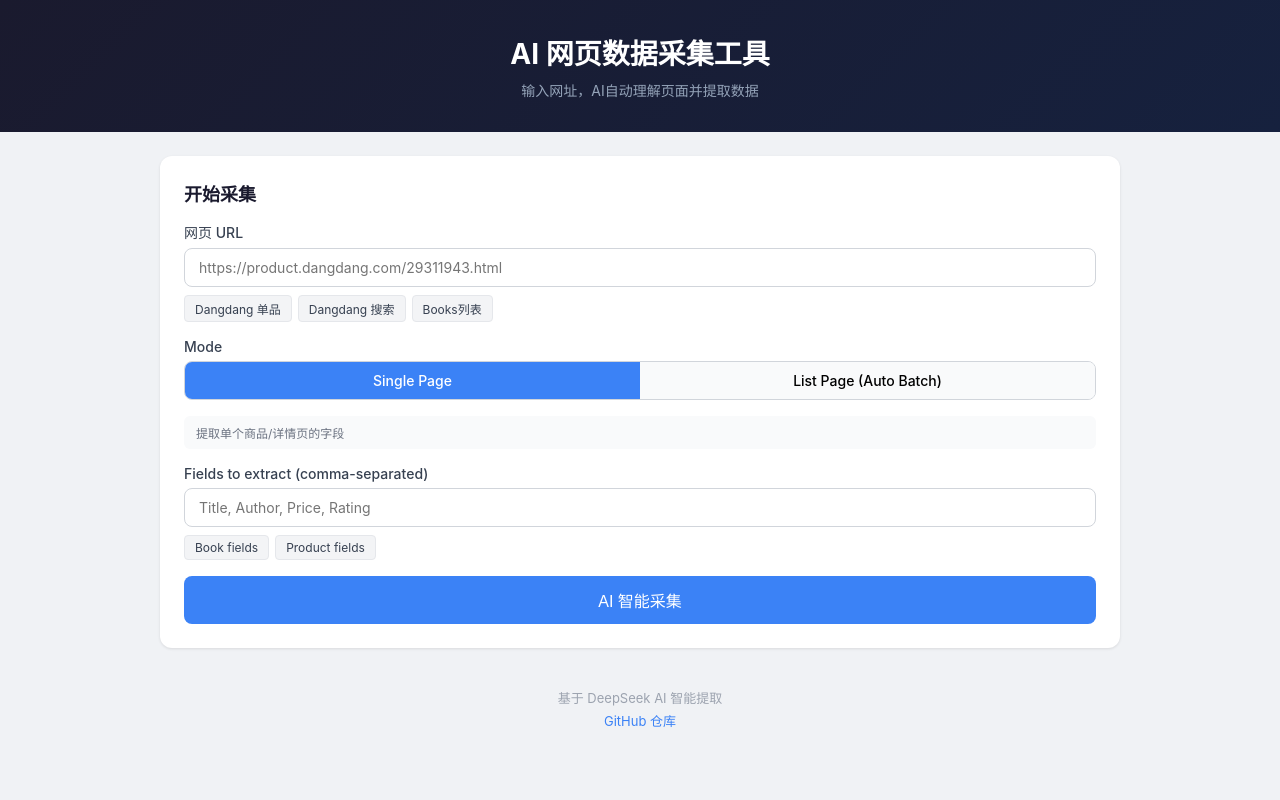
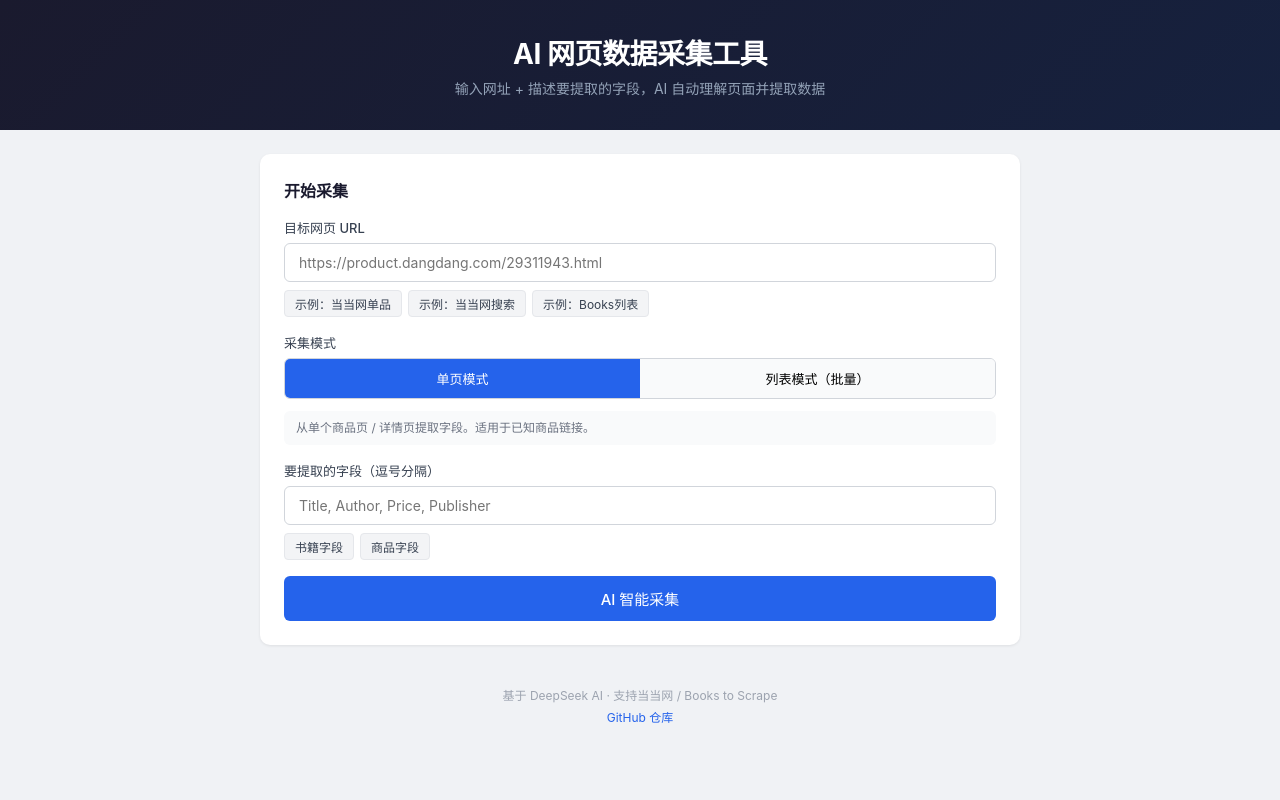
Before and after one commit to 1161135/web-scraper-tool, a Flask app: page / in a window 1280 px wide. Run offline with Flask 3, Linux system fonts and the light colour scheme.

Commit message:
refactor: 统一当当网平台

```diff
--- a/app.py
+++ b/app.py
@@ -3,20 +3,20 @@
 
 import sys
 import os
-from pathlib import Path
+import time
 
 from dotenv import load_dotenv
 from flask import Flask, render_template, request, jsonify
 
 load_dotenv()
 
-# Ensure we can import scraper modules
 sys.path.insert(0, os.path.dirname(__file__))
 
 from scraper.browser import get_page_text
 from scraper.extractor import extract_fields
-from scraper.storage import save_all
-from scraper.reporter import save_html
+from scraper.storage import save_all, save_batch
+from scraper.reporter import save_html, save_batch_html
+from scraper.scout import find_item_urls
 
 app = Flask(__name__)
 
@@ -27,10 +27,12 @@ def index():
     error = None
     url = ""
     fields = ""
+    mode = "single"
 
     if request.method == "POST":
         url = request.form.get("url", "").strip()
         fields_raw = request.form.get("fields", "").strip()
+        mode = request.form.get("mode", "single")
 
         if not url:
             error = "请输入要采集的网页URL"
@@ -41,39 +43,75 @@ def index():
             fields = ", ".join(field_list)
 
             try:
-                # Step 1: Fetch page
-                page_data = get_page_text(url)
-
-                # Step 2: AI extraction
-                extracted = extract_fields(page_data["text"], field_list)
-
-                # Step 3: Save data
-                saved = save_all(extracted, url, "both")
-
-                # Step 4: Generate HTML report
-                out_dir = os.path.dirname(next(iter(saved.values())))
-                html_path = save_html(extracted, url, field_list, out_dir)
-                saved["html"] = html_path
-
-                result = {
-                    "title": page_data["title"],
-                    "url": url,
-                    "data": extracted,
-                    "files": {fmt: os.path.abspath(p) for fmt, p in saved.items()},
-                }
-
+                if mode == "auto":
+                    result = _run_auto_web(url, field_list)
+                else:
+                    result = _run_single_web(url, field_list)
             except Exception as e:
                 error = f"采集失败：{str(e)}"
 
-    return render_template("index.html", result=result, error=error, url=url, fields=fields)
+    return render_template("index.html", result=result, error=error,
+                           url=url, fields=fields, mode=mode)
+
+
+def _run_single_web(url: str, field_list: list[str]) -> dict:
+    page_data = get_page_text(url)
+    extracted = extract_fields(page_data["text"], field_list)
+    saved = save_all(extracted, url, "both")
+    out_dir = os.path.dirname(next(iter(saved.values())))
+    html_path = save_html(extracted, url, field_list, out_dir)
+    saved["html"] = html_path
+    return {
+        "mode": "single",
+        "title": page_data["title"],
+        "url": url,
+        "data": extracted,
+        "count": 1,
+        "files": {fmt: os.path.abspath(p) for fmt, p in saved.items()},
+    }
+
+
+def _run_auto_web(url: str, field_list: list[str], limit: int = 20) -> dict:
+    items = find_item_urls(url, max_items=limit)
+    if not items:
+        raise RuntimeError("未在页面中找到商品链接。试试单页模式？")
+
+    all_data = []
+    for item in items:
+        item_url = item["url"]
+        try:
+            page_data = get_page_text(item_url)
+            extracted = extract_fields(page_data["text"], field_list)
+            extracted["_url"] = item_url
+            extracted["_title"] = page_data["title"][:80]
+            all_data.append(extracted)
+        except Exception:
+            all_data.append({"_url": item_url, "_title": "[采集失败]",
+                           **{f: None for f in field_list}})
+        if len(all_data) < len(items):
+            time.sleep(1)
+
+    saved = save_batch(all_data, url, field_list, "both")
+    out_dir = os.path.dirname(next(iter(saved.values())))
+    html_path = save_batch_html(all_data, url, field_list, out_dir)
+    saved["html"] = html_path
+
+    return {
+        "mode": "auto",
+        "title": f"批量采集 {len(all_data)} 项",
+        "url": url,
+        "data": all_data,
+        "count": len(all_data),
+        "files": {fmt: os.path.abspath(p) for fmt, p in saved.items()},
+    }
 
 
 @app.route("/api/scrape", methods=["POST"])
 def api_scrape():
-    """JSON API endpoint for programmatic use."""
     data = request.get_json(force=True)
     url = data.get("url", "").strip()
     fields_raw = data.get("fields", "").strip()
+    mode = data.get("mode", "single")
 
     if not url or not fields_raw:
         return jsonify({"error": "Missing url or fields"}), 400
@@ -81,27 +119,21 @@ def api_scrape():
     field_list = [f.strip() for f in fields_raw.split(",") if f.strip()]
 
     try:
-        page_data = get_page_text(url)
-        extracted = extract_fields(page_data["text"], field_list)
-        saved = save_all(extracted, url, "both")
-        out_dir = os.path.dirname(next(iter(saved.values())))
-        html_path = save_html(extracted, url, field_list, out_dir)
-
-        return jsonify({
-            "success": True,
-            "title": page_data["title"],
-            "data": extracted,
-            "files": {fmt: os.path.abspath(p) for fmt, p in saved.items()},
-        })
+        if mode == "auto":
+            result = _run_auto_web(url, field_list)
+        else:
+            result = _run_single_web(url, field_list)
+        return jsonify({"success": True, **result})
     except Exception as e:
         return jsonify({"error": str(e)}), 500
 
 
 if __name__ == "__main__":
     print("=" * 50)
-    print("  AI 网页数据采集工具 - Web 界面")
+    print("  AI 网页数据采集工具")
+    print("  基于 DeepSeek 智能提取")
     print("=" * 50)
-    print(f"  打开浏览器访问：http://127.0.0.1:5000")
-    print("  按 Ctrl+C 停止服务")
+    print("  启动：http://127.0.0.1:5000")
+    print("  停止：Ctrl+C")
     print("=" * 50)
     app.run(debug=True, host="127.0.0.1", port=5000)
--- a/templates/index.html
+++ b/templates/index.html
@@ -7,8 +7,7 @@
 <style>
   * { margin: 0; padding: 0; box-sizing: border-box; }
   body {
-    font-family: -apple-system, BlinkMacSystemFont, "Segoe UI", Roboto,
-                 "Helvetica Neue", Arial, "Noto Sans SC", sans-serif;
+    font-family: -apple-system, BlinkMacSystemFont, "Segoe UI", Roboto, "PingFang SC", "Microsoft YaHei", sans-serif;
     background: #f0f2f5;
     color: #1a1a2e;
     min-height: 100vh;
@@ -19,255 +18,177 @@
     padding: 32px 20px;
     text-align: center;
   }
-  .header h1 { font-size: 28px; margin-bottom: 8px; }
-  .header p { font-size: 14px; color: #94a3b8; }
-  .container { max-width: 1000px; margin: 0 auto; padding: 24px 20px; }
+  .header h1 { font-size: 28px; font-weight: 700; letter-spacing: -0.5px; }
+  .header p { font-size: 14px; color: #94a3b8; margin-top: 6px; }
+  .container { max-width: 800px; margin: 0 auto; padding: 24px 20px; }
   .card {
     background: white;
-    border-radius: 12px;
+    border-radius: 10px;
     padding: 24px;
     margin-bottom: 20px;
-    box-shadow: 0 1px 3px rgba(0,0,0,0.1);
+    box-shadow: 0 1px 3px rgba(0,0,0,0.08);
   }
-  .card h2 { font-size: 18px; margin-bottom: 16px; color: #1a1a2e; }
+  .card h2 { font-size: 16px; font-weight: 600; margin-bottom: 16px; color: #1a1a2e; }
   .form-group { margin-bottom: 16px; }
   .form-group label {
-    display: block;
-    font-size: 14px;
-    font-weight: 500;
-    color: #374151;
-    margin-bottom: 6px;
+    display: block; font-size: 13px; font-weight: 500;
+    color: #374151; margin-bottom: 6px;
   }
-  .form-group input {
-    width: 100%;
-    padding: 10px 14px;
-    border: 1px solid #d1d5db;
-    border-radius: 8px;
-    font-size: 14px;
-    transition: border-color 0.2s;
-    font-family: inherit;
+  .form-group input, .form-group textarea {
+    width: 100%; padding: 10px 14px;
+    border: 1px solid #d1d5db; border-radius: 6px;
+    font-size: 14px; transition: border-color 0.2s; font-family: inherit;
   }
-  .form-group input:focus {
-    outline: none;
-    border-color: #3b82f6;
-    box-shadow: 0 0 0 3px rgba(59,130,246,0.1);
+  .form-group input:focus, .form-group textarea:focus {
+    outline: none; border-color: #2563eb;
+    box-shadow: 0 0 0 3px rgba(37,99,235,0.1);
   }
   .mode-switch {
-    display: flex;
-    gap: 0;
-    margin-bottom: 16px;
-    border: 1px solid #d1d5db;
-    border-radius: 8px;
-    overflow: hidden;
+    display: flex; gap: 0; margin-bottom: 12px;
+    border: 1px solid #d1d5db; border-radius: 6px; overflow: hidden;
   }
   .mode-switch button {
-    flex: 1;
-    padding: 10px;
-    border: none;
-    background: #f9fafb;
-    font-size: 14px;
-    font-weight: 500;
-    cursor: pointer;
-    transition: all 0.2s;
-    font-family: inherit;
+    flex: 1; padding: 10px; border: none;
+    background: #f9fafb; font-size: 13px; font-weight: 500;
+    cursor: pointer; transition: all 0.15s; font-family: inherit;
   }
-  .mode-switch button.active {
-    background: #3b82f6;
-    color: white;
+  .mode-switch button.active { background: #2563eb; color: white; }
+  .mode-switch button:not(.active):hover { background: #e5e7eb; }
+  .mode-desc {
+    font-size: 12px; color: #6b7280; padding: 8px 12px;
+    background: #f9fafb; border-radius: 6px; line-height: 1.5;
   }
-  .mode-switch button:not(.active):hover {
-    background: #e5e7eb;
+  .btn-primary {
+    background: #2563eb; color: white; border: none;
+    padding: 12px 24px; border-radius: 6px; font-size: 15px;
+    font-weight: 500; cursor: pointer; transition: background 0.15s;
+    width: 100%; font-family: inherit;
   }
-  .mode-desc {
-    font-size: 12px;
-    color: #6b7280;
-    margin-bottom: 12px;
-    padding: 8px 12px;
-    background: #f9fafb;
-    border-radius: 6px;
-  }
-  .btn {
-    background: #3b82f6;
-    color: white;
-    border: none;
-    padding: 12px 24px;
-    border-radius: 8px;
-    font-size: 16px;
-    font-weight: 500;
-    cursor: pointer;
-    transition: background 0.2s;
-    width: 100%;
-  }
-  .btn:hover { background: #2563eb; }
-  .btn:disabled { background: #93c5fd; cursor: not-allowed; }
+  .btn-primary:hover { background: #1d4ed8; }
+  .btn-primary:disabled { background: #93c5fd; cursor: not-allowed; }
   .btn-loading { position: relative; color: transparent; }
   .btn-loading::after {
-    content: "";
-    position: absolute;
-    width: 20px; height: 20px;
-    top: 50%; left: 50%;
-    margin: -10px 0 0 -10px;
-    border: 3px solid rgba(255,255,255,0.3);
-    border-top-color: white;
-    border-radius: 50%;
-    animation: spin 0.8s linear infinite;
+    content: ""; position: absolute;
+    width: 18px; height: 18px; top: 50%; left: 50%;
+    margin: -9px 0 0 -9px;
+    border: 2px solid rgba(255,255,255,0.3);
+    border-top-color: white; border-radius: 50%;
+    animation: spin 0.6s linear infinite;
   }
   @keyframes spin { to { transform: rotate(360deg); } }
   .error {
-    background: #fef2f2;
-    border: 1px solid #fecaca;
-    color: #dc2626;
-    padding: 12px 16px;
-    border-radius: 8px;
-    font-size: 14px;
-    margin-bottom: 16px;
+    background: #fef2f2; border: 1px solid #fecaca;
+    color: #dc2626; padding: 12px 16px; border-radius: 6px;
+    font-size: 13px; margin-bottom: 16px;
   }
   .success-badge {
-    display: inline-block;
-    background: #dcfce7;
-    color: #16a34a;
-    padding: 4px 12px;
-    border-radius: 999px;
-    font-size: 13px;
-    font-weight: 500;
-    margin-bottom: 16px;
+    display: inline-block; background: #dcfce7; color: #16a34a;
+    padding: 3px 10px; border-radius: 999px;
+    font-size: 12px; font-weight: 500; margin-bottom: 14px;
   }
-  .result-table-single {
-    width: 100%;
-    border-collapse: collapse;
+  .result-table {
+    width: 100%; border-collapse: collapse; font-size: 13px;
   }
-  .result-table-single th, .result-table-single td {
-    padding: 12px 16px;
-    text-align: left;
-    border-bottom: 1px solid #e5e7eb;
-    font-size: 14px;
+  .result-table th, .result-table td {
+    padding: 10px 14px; text-align: left;
+    border-bottom: 1px solid #e5e7eb; vertical-align: top;
   }
-  .result-table-single th {
-    background: #f9fafb;
-    font-weight: 600;
-    color: #374151;
-    width: 120px;
+  .result-table th {
+    background: #f9fafb; font-weight: 600; color: #374151;
+    width: 100px; white-space: nowrap; font-size: 12px;
   }
-  .result-table-single td { color: #1a1a2e; word-break: break-word; }
-  .result-table-single tr:last-child td { border-bottom: none; }
-  .result-table-batch {
-    width: 100%;
-    border-collapse: collapse;
-    font-size: 13px;
+  .result-table td { color: #1a1a2e; word-break: break-word; }
+  .result-table tr:last-child td { border-bottom: none; }
+  .files-list {
+    margin-top: 14px; padding: 14px; background: #f9fafb; border-radius: 6px;
   }
-  .result-table-batch th {
-    background: #1a1a2e;
-    color: white;
-    padding: 10px 12px;
-    text-align: left;
-    font-weight: 500;
-    font-size: 12px;
-    white-space: nowrap;
+  .files-list h3 { font-size: 12px; font-weight: 600; color: #374151; margin-bottom: 6px; }
+  .files-list li {
+    list-style: none; font-size: 12px; color: #2563eb;
+    padding: 3px 0; font-family: monospace; word-break: break-all;
   }
-  .result-table-batch td {
-    padding: 8px 12px;
-    border-bottom: 1px solid #e5e7eb;
-    vertical-align: top;
+  .examples {
+    display: flex; flex-wrap: wrap; gap: 6px; margin-top: 8px;
   }
-  .result-table-batch tr:hover td { background: #f9fafb; }
-  .row-num { color: #9ca3af; font-size: 12px; text-align: center; width: 32px; }
-  .files-list {
-    margin-top: 16px;
-    padding: 16px;
-    background: #f9fafb;
-    border-radius: 8px;
+  .examples button {
+    padding: 4px 10px; background: #f3f4f6;
+    border: 1px solid #e5e7eb; border-radius: 4px;
+    font-size: 12px; color: #374151; cursor: pointer; font-family: inherit;
   }
-  .files-list h3 { font-size: 14px; font-weight: 600; color: #374151; margin-bottom: 8px; }
-  .files-list li {
-    list-style: none;
-    font-size: 13px;
-    color: #3b82f6;
-    padding: 4px 0;
-    font-family: monospace;
-    word-break: break-all;
+  .examples button:hover { background: #e5e7eb; }
+  .footer { text-align: center; padding: 20px; color: #9ca3af; font-size: 12px; line-height: 1.8; }
+  .footer a { color: #2563eb; text-decoration: none; }
+  .batch-table { width: 100%; border-collapse: collapse; font-size: 12px; }
+  .batch-table th {
+    background: #1a1a2e; color: white; padding: 8px 10px;
+    text-align: left; font-weight: 500; font-size: 11px; white-space: nowrap;
   }
-  .example-urls {
-    display: flex;
-    flex-wrap: wrap;
-    gap: 6px;
-    margin-top: 8px;
-  }
-  .example-urls button {
-    padding: 4px 10px;
-    background: #f3f4f6;
-    border: 1px solid #e5e7eb;
-    border-radius: 4px;
-    font-size: 12px;
-    color: #374151;
-    cursor: pointer;
-    font-family: inherit;
-  }
-  .example-urls button:hover { background: #e5e7eb; }
+  .batch-table td { padding: 7px 10px; border-bottom: 1px solid #e5e7eb; vertical-align: top; }
+  .batch-table tr:hover td { background: #f9fafb; }
+  .row-num { color: #9ca3af; text-align: center; width: 28px; font-size: 11px; }
 </style>
 </head>
 <body>
 
 <div class="header">
   <h1>AI 网页数据采集工具</h1>
-  <p>输入网址，AI自动理解页面并提取数据</p>
+  <p>输入网址 + 描述要提取的字段，AI 自动理解页面并提取数据</p>
 </div>
 
 <div class="container">
   <div class="card">
     <h2>开始采集</h2>
-    <form method="POST" id="scrape-form" onsubmit="startLoading()">
+    <form method="POST" onsubmit="startLoading()">
       <div class="form-group">
-        <label for="url">网页 URL</label>
+        <label for="url">目标网页 URL</label>
         <input type="url" id="url" name="url" value="{{ url }}"
                placeholder="https://product.dangdang.com/29311943.html" required>
-        <div class="example-urls">
-          <button type="button" onclick="fillUrl('https://product.dangdang.com/29311943.html')">Dangdang 单品</button>
-          <button type="button" onclick="fillUrl('http://search.dangdang.com/?key=活着')">Dangdang 搜索</button>
-          <button type="button" onclick="fillUrl('https://books.toscrape.com/catalogue/page-1.html')">Books列表</button>
+        <div class="examples">
+          <button type="button" onclick="fillUrl('https://product.dangdang.com/29311943.html')">示例：当当网单品</button>
+          <button type="button" onclick="fillUrl('http://search.dangdang.com/?key=活着')">示例：当当网搜索</button>
+          <button type="button" onclick="fillUrl('https://books.toscrape.com/catalogue/page-1.html')">示例：Books列表</button>
         </div>
       </div>
 
       <div class="form-group">
-        <label>Mode</label>
+        <label>采集模式</label>
         <div class="mode-switch">
           <button type="button" id="mode-single" class="active"
-                  onclick="setMode('single')">Single Page</button>
+                  onclick="setMode('single')">单页模式</button>
           <button type="button" id="mode-auto"
-                  onclick="setMode('auto')">List Page (Auto Batch)</button>
+                  onclick="setMode('auto')">列表模式（批量）</button>
         </div>
         <div class="mode-desc" id="mode-desc">
-          Extract fields from a single product/details page
+          从单个商品页 / 详情页提取字段。适用于已知商品链接。
         </div>
         <input type="hidden" id="mode-input" name="mode" value="{{ mode or 'single' }}">
       </div>
 
       <div class="form-group">
-        <label for="fields">Fields to extract (comma-separated)</label>
+        <label for="fields">要提取的字段（逗号分隔）</label>
         <input type="text" id="fields" name="fields" value="{{ fields }}"
-               placeholder="Title, Author, Price, Rating">
-        <div class="example-urls">
-          <button type="button" onclick="fillFields('Title, Author, Price')">Book fields</button>
-          <button type="button" onclick="fillFields('Product Name, Price, Brand')">Product fields</button>
+               placeholder="Title, Author, Price, Publisher">
+        <div class="examples">
+          <button type="button" onclick="fillFields('Title, Author, Price, Publisher')">书籍字段</button>
+          <button type="button" onclick="fillFields('Product Name, Price, Rating')">商品字段</button>
         </div>
       </div>
 
-      <button type="submit" class="btn" id="submit-btn">AI 智能采集</button>
+      <button type="submit" class="btn-primary" id="submit-btn">AI 智能采集</button>
     </form>
   </div>
 
   {% if error %}
-  <div class="card">
-    <div class="error">{{ error }}</div>
-  </div>
+  <div class="card"><div class="error">{{ error }}</div></div>
   {% endif %}
 
   {% if result %}
   <div class="card">
-    <div class="success-badge">采集成功 {{ result.count }} 项</div>
-    <h2>{{ result.title }}</h2>
+    <div class="success-badge">已采集 {{ result.count }} 项</div>
+    <h2>{{ result.title[:60] }}</h2>
 
     {% if result.mode == "single" %}
-    <table class="result-table-single">
+    <table class="result-table">
       {% for key, value in result.data.items() %}
       <tr>
         <th>{{ key }}</th>
@@ -277,14 +198,11 @@
     </table>
     {% else %}
     <div style="overflow-x:auto">
-    <table class="result-table-batch">
+    <table class="batch-table">
       <thead>
-        <tr>
-          <th>#</th>
+        <tr><th>#</th>
           {% for f in result.data[0].keys() %}
-            {% if not f.startswith('_') %}
-            <th>{{ f }}</th>
-            {% endif %}
+            {% if not f.startswith('_') %}<th>{{ f }}</th>{% endif %}
           {% endfor %}
         </tr>
       </thead>
@@ -315,11 +233,9 @@
   </div>
   {% endif %}
 
-  <div style="text-align:center;padding:20px;color:#9ca3af;font-size:13px">
-    <p>基于 DeepSeek AI 智能提取</p>
-    <p style="margin-top:4px">
-      <a href="https://github.com/1161135/web-scraper-tool" style="color:#3b82f6;text-decoration:none">GitHub 仓库</a>
-    </p>
+  <div class="footer">
+    <p>基于 DeepSeek AI · 支持当当网 / Books to Scrape</p>
+    <p><a href="https://github.com/1161135/web-scraper-tool">GitHub 仓库</a></p>
   </div>
 </div>
 
@@ -328,20 +244,19 @@ function startLoading() {
   document.getElementById('submit-btn').classList.add('btn-loading');
   document.getElementById('submit-btn').disabled = true;
 }
-function fillUrl(url) { document.getElementById('url').value = url; }
+function fillUrl(u) { document.getElementById('url').value = u; }
 function fillFields(f) { document.getElementById('fields').value = f; }
-function setMode(mode) {
-  document.getElementById('mode-input').value = mode;
-  document.getElementById('mode-single').className = mode === 'single' ? 'active' : '';
-  document.getElementById('mode-auto').className = mode === 'auto' ? 'active' : '';
+function setMode(m) {
+  document.getElementById('mode-input').value = m;
+  document.getElementById('mode-single').className = m === 'single' ? 'active' : '';
+  document.getElementById('mode-auto').className = m === 'auto' ? 'active' : '';
   document.getElementById('mode-desc').textContent =
-    mode === 'single'
-      ? '提取单个商品/详情页的字段'
-      : '自动识别列表页中的商品链接，批量采集每一项';
+    m === 'single'
+      ? '从单个商品页 / 详情页提取字段。适用于已知商品链接。'
+      : '自动识别列表页中的商品链接，逐个打开并提取数据。适用于搜索页 / 分类页。';
 }
-// Keep mode after form submission
-var currentMode = "{{ mode or 'single' }}";
-if (currentMode) setMode(currentMode);
+var cm = "{{ mode or 'single' }}";
+if (cm) setMode(cm);
 </script>
 </body>
 </html>
```
Also changed, not shown: README.md, 1 other file.
